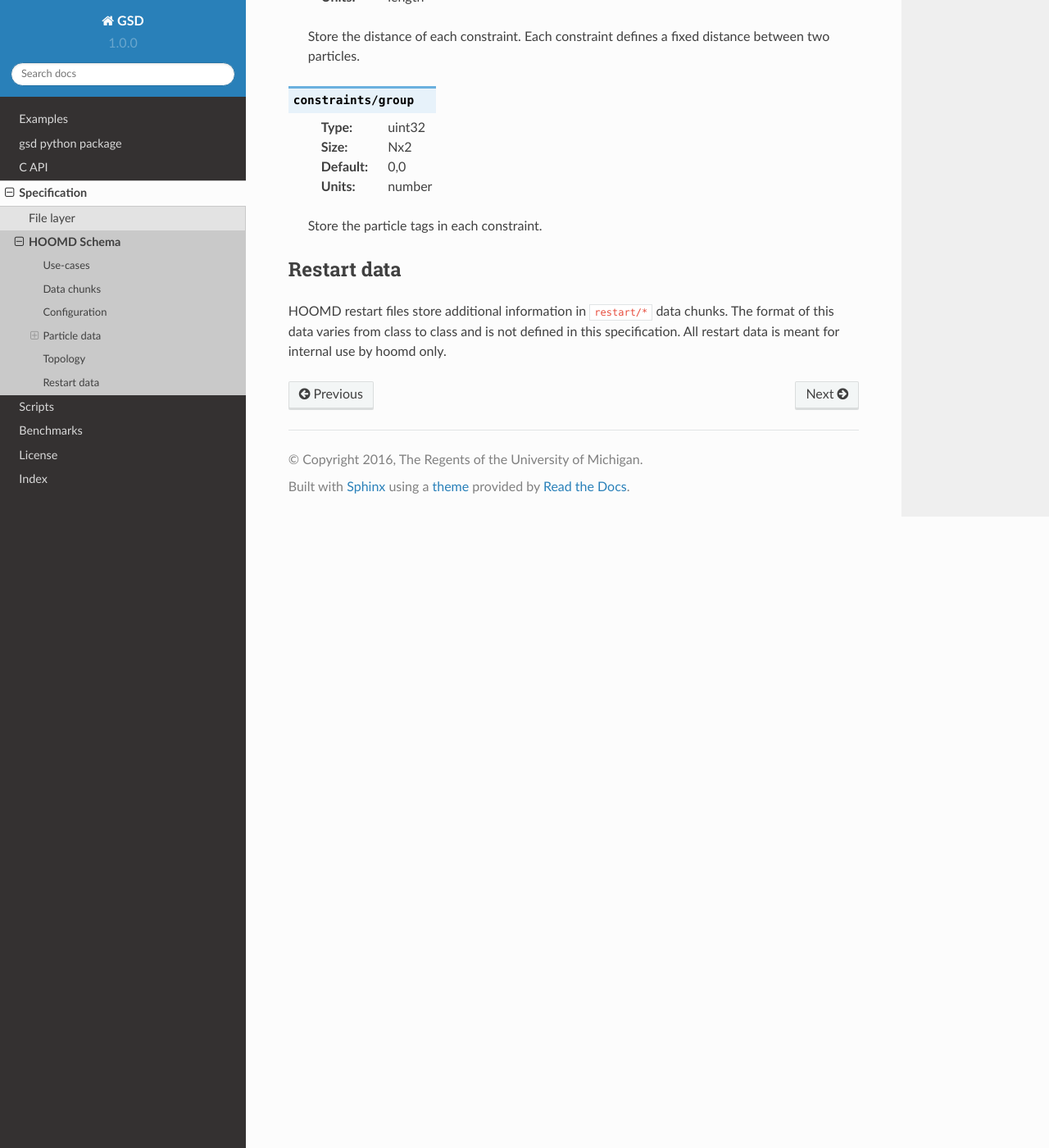
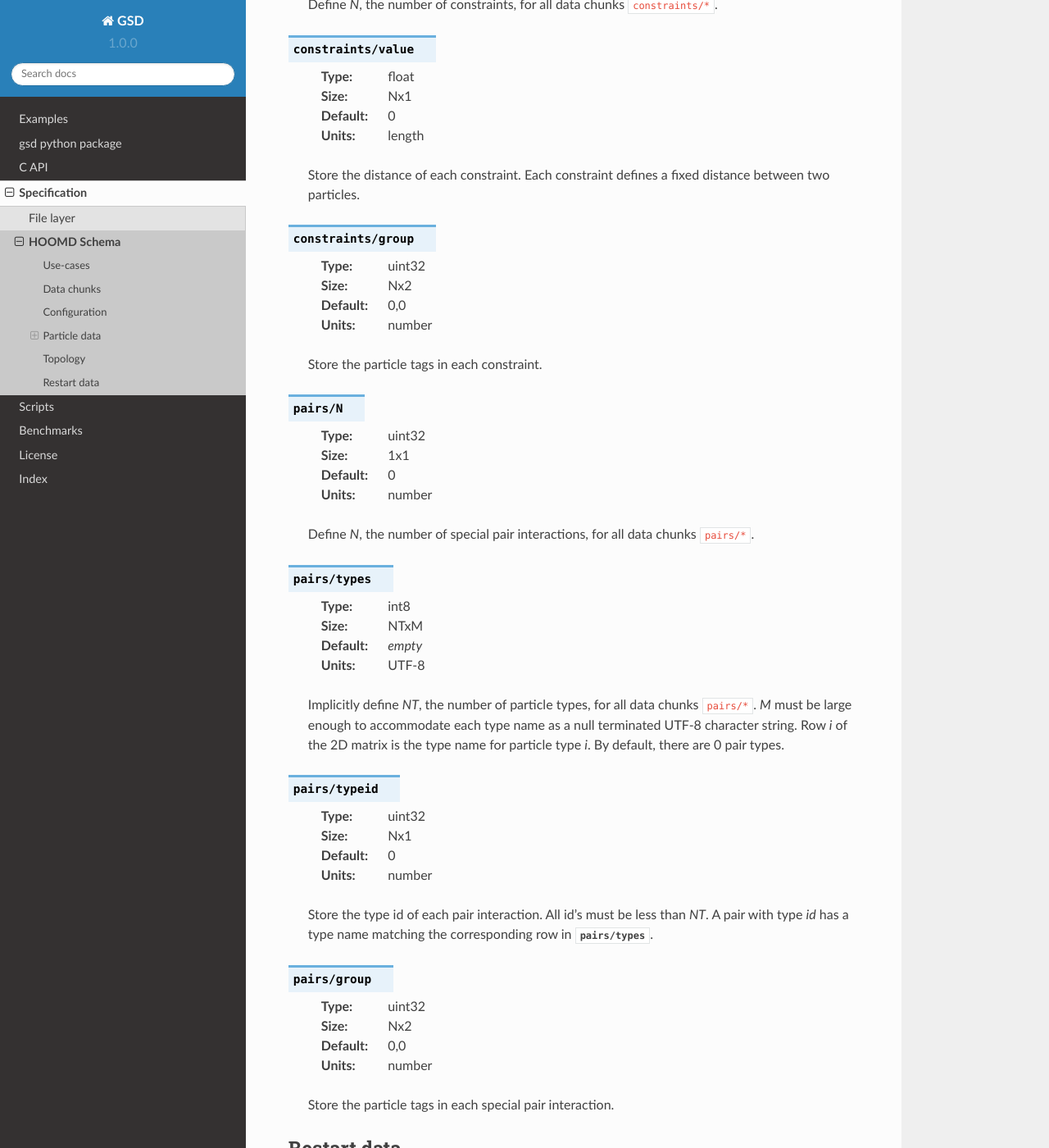
Before and after one commit to glotzerlab/gsd, a Sphinx documentation site: the page built from doc/schema-hoomd.rst, in a window 1280 px wide and 1400 px high, scrolled down 10849 px. Shown: the whole window at 82% size. Built offline with Sphinx 7.4.7 and the Read the Docs theme 2.0.0, drawn with Linux system fonts in a browser that asks for light colours; some of the changed text lies outside the part shown.

Commit message:
support special_pair HOOMD entry

```diff
--- a/doc/schema-hoomd.rst
+++ b/doc/schema-hoomd.rst
@@ -89,6 +89,11 @@
 :chunk:`constraints/N`            topology  uint32 1x1  0       number
 :chunk:`constraints/value`        topology  float  Nx1  0       length
 :chunk:`constraints/group`        topology  uint32 Nx2  0,0     number
+**Special pairs data**
+:chunk:`pairs/N`                  topology  uint32 1x1  0       number
+:chunk:`pairs/types`              topology  int8   ntxm         utf-8
+:chunk:`pairs/typeid`             topology  uint32 nx1  0       number
+:chunk:`pairs/group`              topology  uint32 nx2  0,0     number
 ================================= ========= ====== ==== ======= ================
 
 
@@ -477,6 +482,47 @@
 
     Store the particle tags in each constraint.
 
+.. chunk:: pairs/N
+
+    :Type: uint32
+    :Size: 1x1
+    :Default: 0
+    :Units: number
+
+    Define *N*, the number of special pair interactions, for all data chunks ``pairs/*``.
+
+.. chunk:: pairs/types
+
+    :Type: int8
+    :Size: NTxM
+    :Default: *empty*
+    :Units: UTF-8
+
+    Implicitly define *NT*, the number of particle types, for all data chunks ``pairs/*``.
+    *M* must be large enough to accommodate each type name as a null terminated UTF-8
+    character string. Row *i* of the 2D matrix is the type name for particle type *i*.
+    By default, there are 0 pair types.
+
+.. chunk:: pairs/typeid
+
+    :Type: uint32
+    :Size: Nx1
+    :Default: 0
+    :Units: number
+
+    Store the type id of each pair interaction. All id's must be less than *NT*. A pair with
+    type *id* has a type name matching the corresponding row in :chunk:`pairs/types`.
+
+.. chunk:: pairs/group
+
+    :Type: uint32
+    :Size: Nx2
+    :Default: 0,0
+    :Units: number
+
+    Store the particle tags in each special pair interaction.
+
+
 Restart data
 ------------
 
```
Also changed, not shown: ChangeLog.md (+5 -0 lines), 3 other files.
